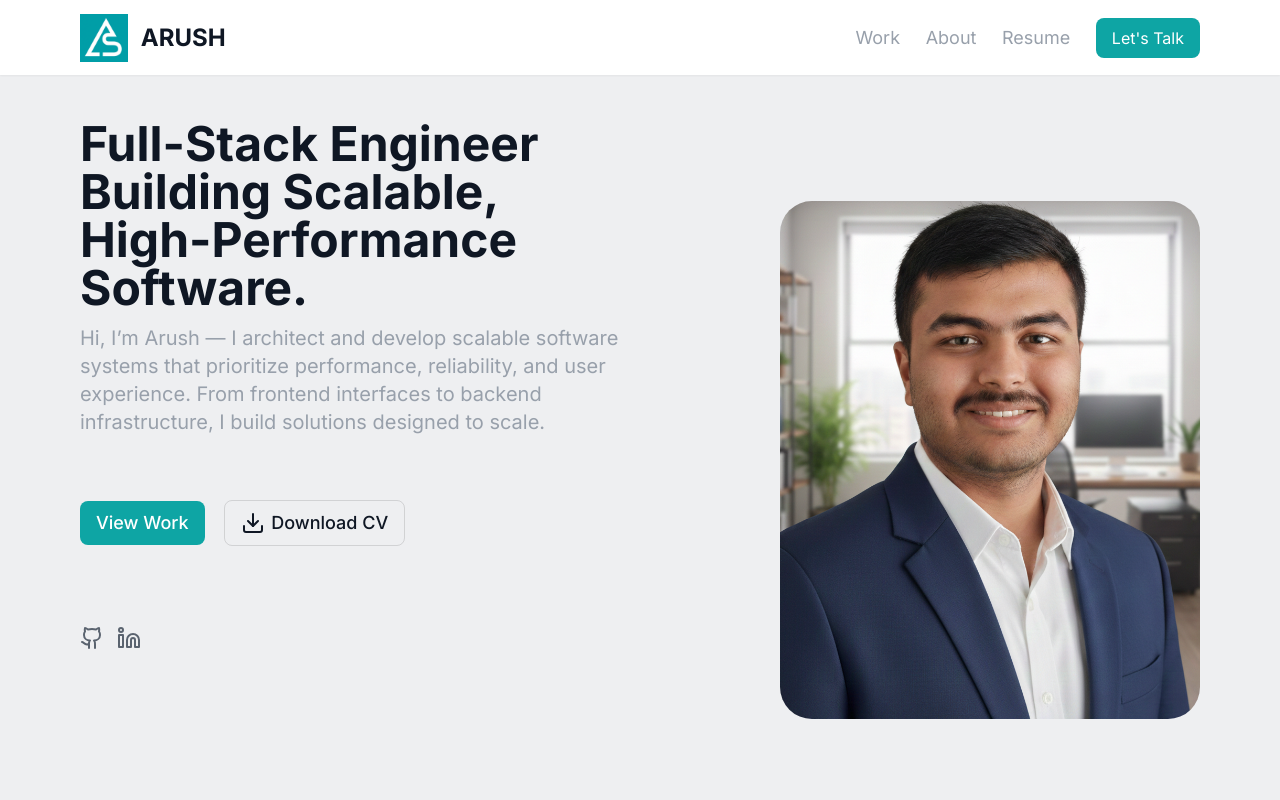
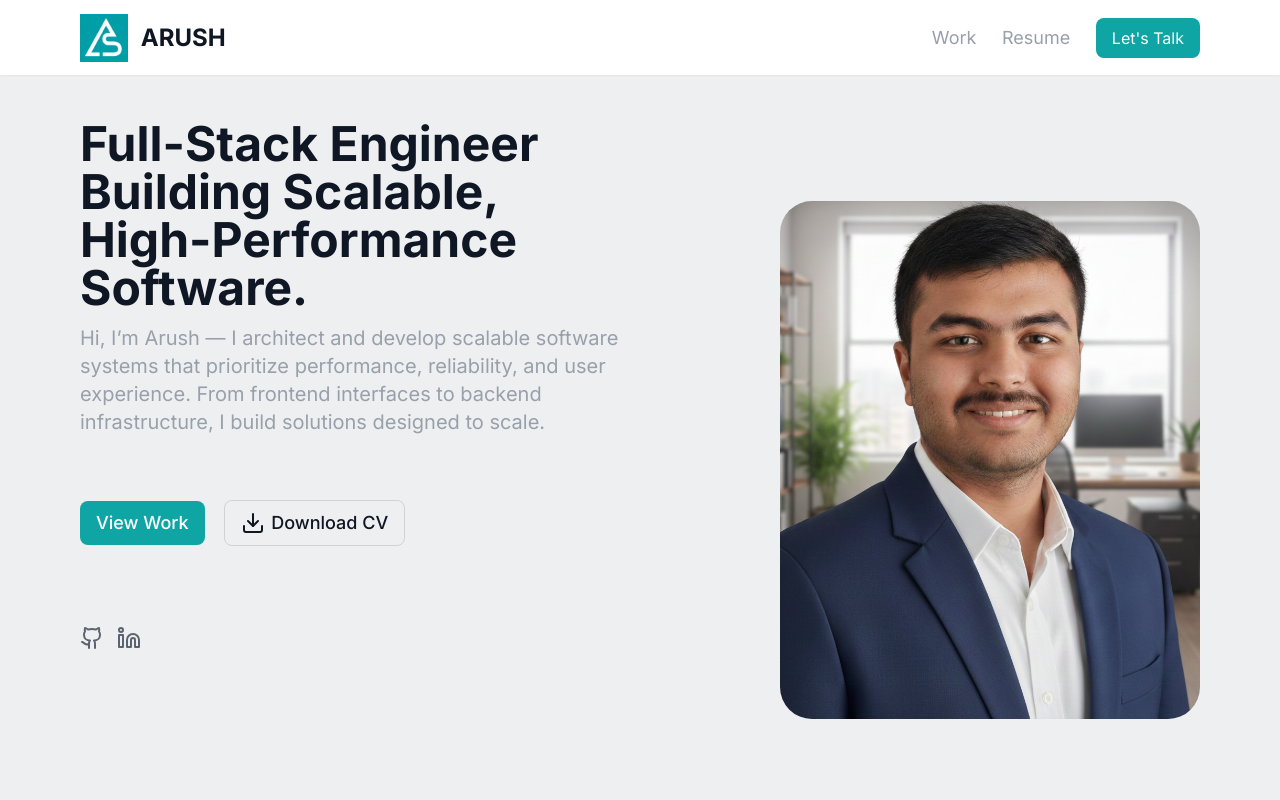
Before and after one commit to arush-shri/portfolio, a Next.js app: page / in a window 1280 px wide. Shown: the top 800 px of the page. Built offline with nearby package versions, Linux system fonts and the light colour scheme.

Commit message:
about removed

```diff
--- a/app/about/page.tsx
+++ /dev/null
@@ -1,5 +0,0 @@
-import { ReactElement } from "react";
-
-export default async function Work(): Promise<ReactElement> {
-	return <h1> about me </h1>;
-}
--- a/components/header.tsx
+++ b/components/header.tsx
@@ -56,7 +56,6 @@ export default function Header(): ReactElement {
 				</Link>
 				<div className="hidden md:flex flex-row gap-x-[2vw] items-center">
 					<HeaderNavLink title={"Work"} navTo={"/work?limit=6"} />
-					<HeaderNavLink title={"About"} navTo={"/about"} />
 					<a
 						href="/#resume"
 						className="text-lg cursor-pointer transition-all hover:-translate-y-1 duration-200 ease-in-out
@@ -99,11 +98,6 @@ export default function Header(): ReactElement {
 						navTo={"/work?limit=6"}
 						callBack={() => setMobileOpen(!mobileOpen)}
 					/>
-					<HeaderNavLink
-						title={"About"}
-						navTo={"/about"}
-						callBack={() => setMobileOpen(!mobileOpen)}
-					/>
 					<a
 						href="/#resume"
 						onClick={() => setMobileOpen(!mobileOpen)}
```
